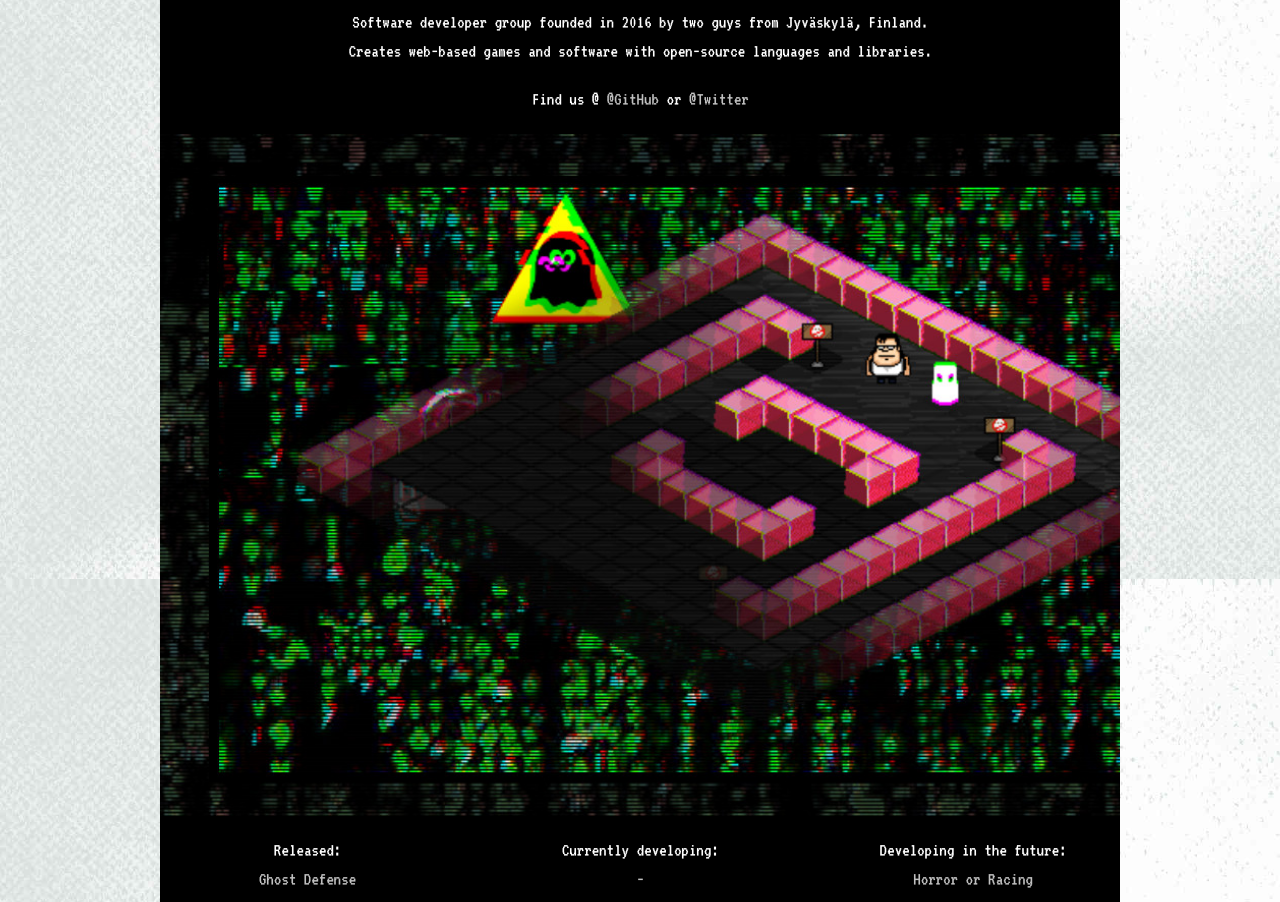
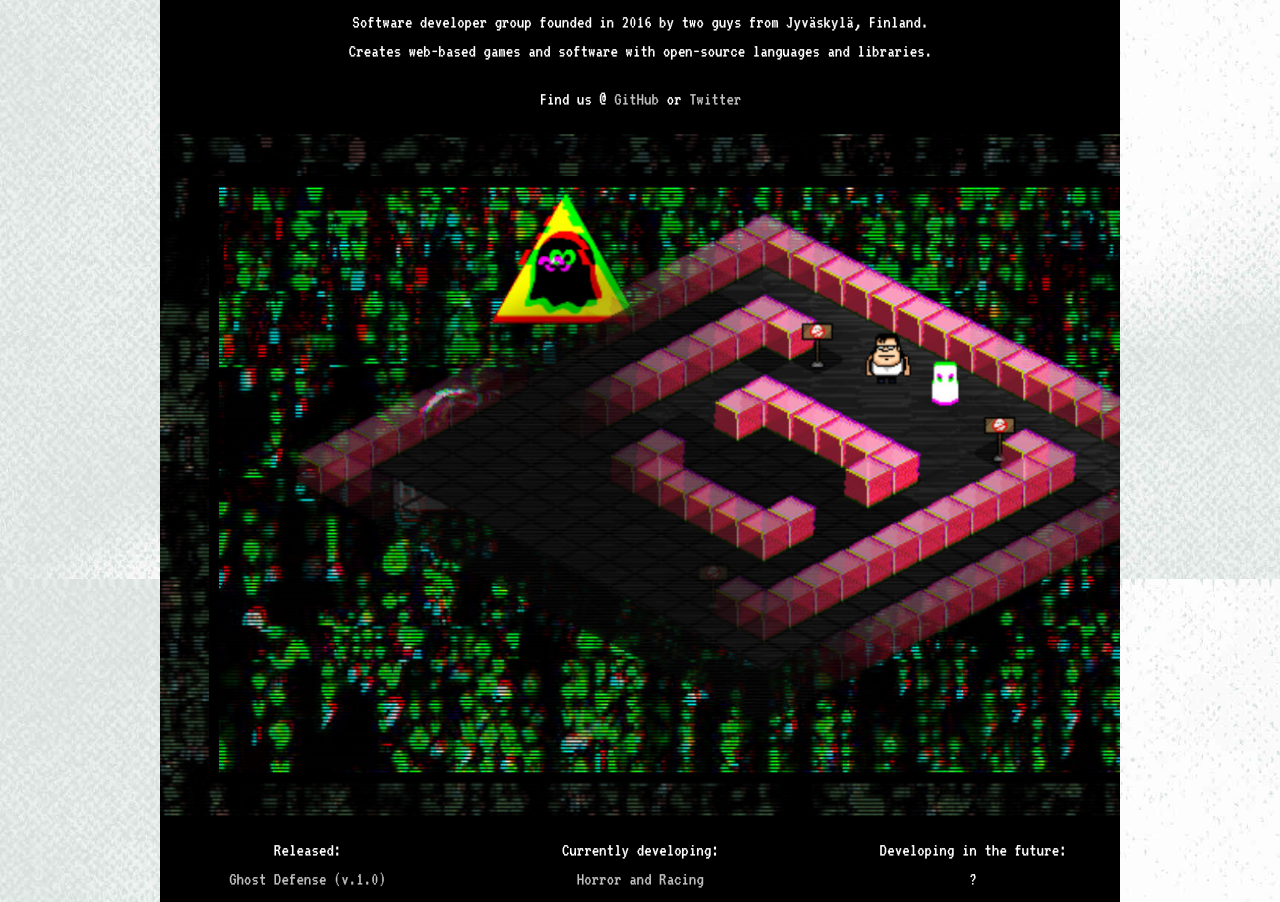
Before and after one commit to tsuriga/basic.horse, a plain HTML site: page index.html in a window 1280 px wide. Shown: the part 221-1123 px from the top of the page. Drawn offline with Linux system fonts and the light colour scheme.

Commit message:
Mad Croc

```diff
--- a/index.html
+++ b/index.html
@@ -23,27 +23,27 @@
             <div class="twelve columns">
                 <p>Software developer group founded in 2016 by two guys from Jyväskylä, Finland.<br>Creates web-based games and software with open-source languages and libraries.</p>
                 <p>Find us @
-                <a href="https://github.com/basic-horse" target="_blank"><b>@GitHub</b></a> or
-                <a href="http://twitter.com/_basichorse" target="_blank"><b>@Twitter</b></a></p>
+                <a href="https://github.com/basic-horse" target="_blank"><b>GitHub</b></a> or
+                <a href="http://twitter.com/_basichorse" target="_blank"><b>Twitter</b></a></p>
                 </p>
             </div>
         </div>
 
         <div id="image" class="row">
             <div id="header" class="twelve columns">
-                <a href="#openImage"><img src="images/gd1.jpg"></img></a>
+                <img src="images/gd1.jpg"></img>
             </div>
         </div>
 
         <div id="releases" class="row">
             <div id="header" class="four columns">
-                <p>Released:<br><a href="./ghostdefense" target="_blank"><b>Ghost Defense</b></a></p>
+                <p>Released:<br><a href="./ghostdefense" target="_blank"><b>Ghost Defense (v.1.0)</b></a></p>
             </div>
             <div id="header" class="four columns">
-                <p>Currently developing:<br><a href="" target=""><b>-</b></a></p>
+                <p>Currently developing:<br><a href="https://github.com/basic-horse/primary-projects/tree/master/games" target="_blank"><b>Horror and Racing</b></a></p>
             </div>
             <div id="header" class="four columns">
-                <p>Developing in the future:<br><a>Horror or Racing</a></p>
+                <p>Developing in the future:<br>?</p>
             </div>
         </div>
 
```
